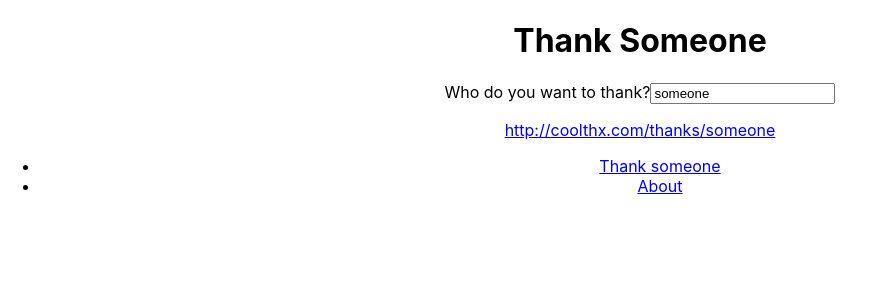
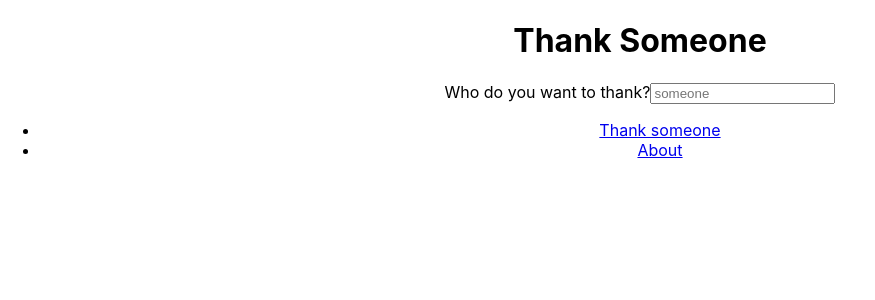
Before and after one commit to linedotstar/coolthx, a React (Create React App) app: page / in a window 1280 px wide. Shown: the top 300 px of the page, without its empty margins (0-875 px from the left). Built offline with nearby package versions, Linux system fonts and the light colour scheme.

Commit message:
add a placeholder to the thanks form

```diff
--- a/src/Home/index.js
+++ b/src/Home/index.js
@@ -3,22 +3,40 @@ import { generatePath, Link } from 'react-router-dom';
 import './Home.css';
 
 function Home(props) {
-  const [recipient, setRecipient] = useState('someone');
+  const [recipient, setRecipient] = useState('');
+
+  return (
+    <>
+      <h1>Thank Someone</h1>
+      <form onSubmit={(e) => e.preventDefault()}>
+        <label for='recipient-input'>
+          Who do you want to thank?
+        </label>
+        <input
+          id='recipient-input'
+          type='text'
+          value={recipient}
+          onChange={(e) => setRecipient(e.target.value)}
+          placeholder='someone'
+        />
+      </form>
+
+      <ThanksLink recipient={recipient} />
+    </>
+  );
+}
+
+function ThanksLink(props) {
+  const { recipient } = props;
+
+  if (!recipient || recipient.length <= 0) {
+    return null;
+  }
+
   const thanksPath = generatePath('/thanks/:recipient', { recipient });
   const thanksUrl = `http://coolthx.com${thanksPath}`;
 
   return (
-    <>
-      <h1>Thank Someone</h1>
-      <form>
-        <label>Who do you want to thank?</label>
-        <input
-          type='text'
-          value={recipient}
-          onChange={(e) => setRecipient(e.target.value)}
-        />
-      </form>
-
     <p>
       {recipient.length > 0 && (
         <Link to={thanksPath}>
@@ -26,7 +44,6 @@ function Home(props) {
         </Link>
       )}
     </p>
-    </>
   );
 }
 
```
Lines whose indentation alone changed are shown as unchanged.
